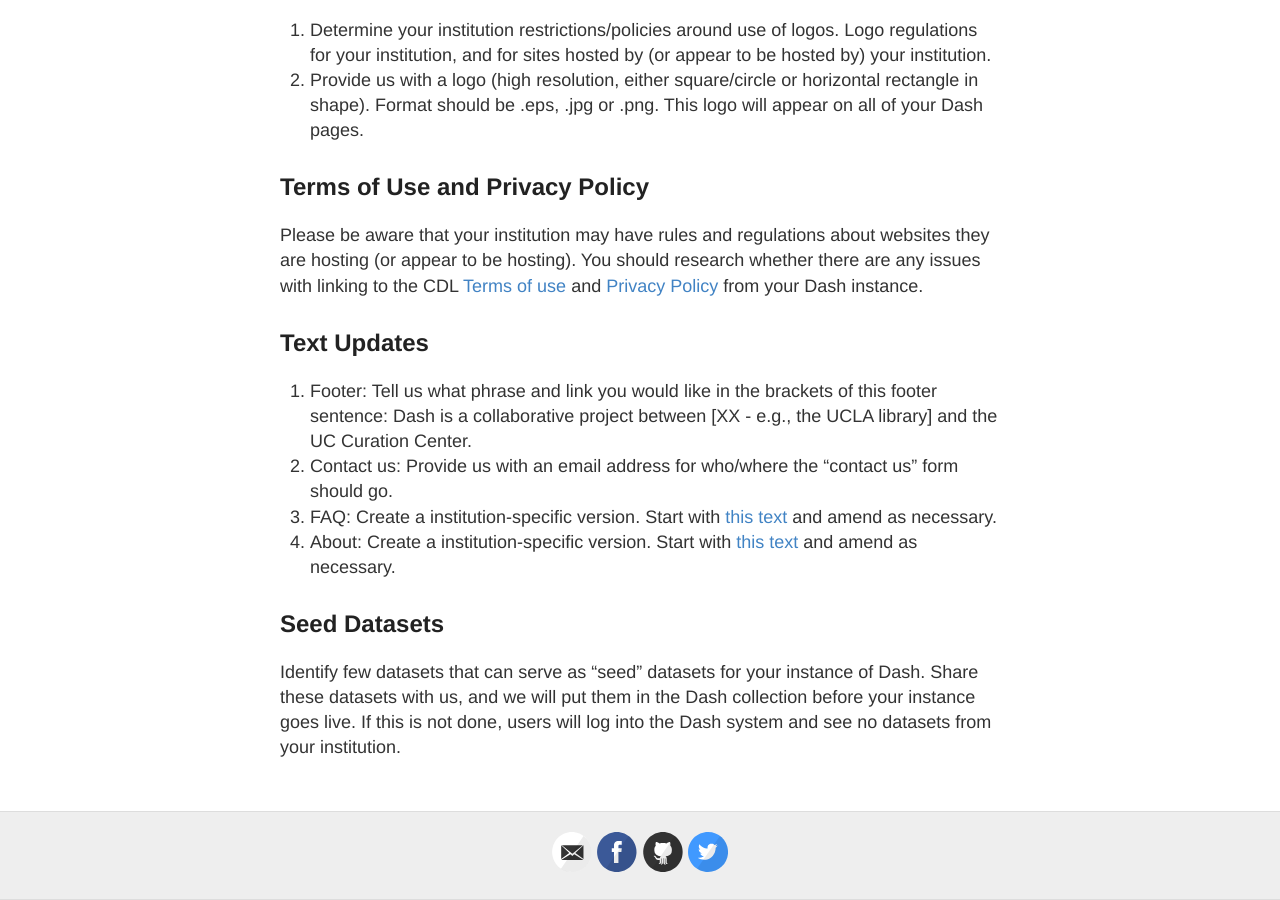
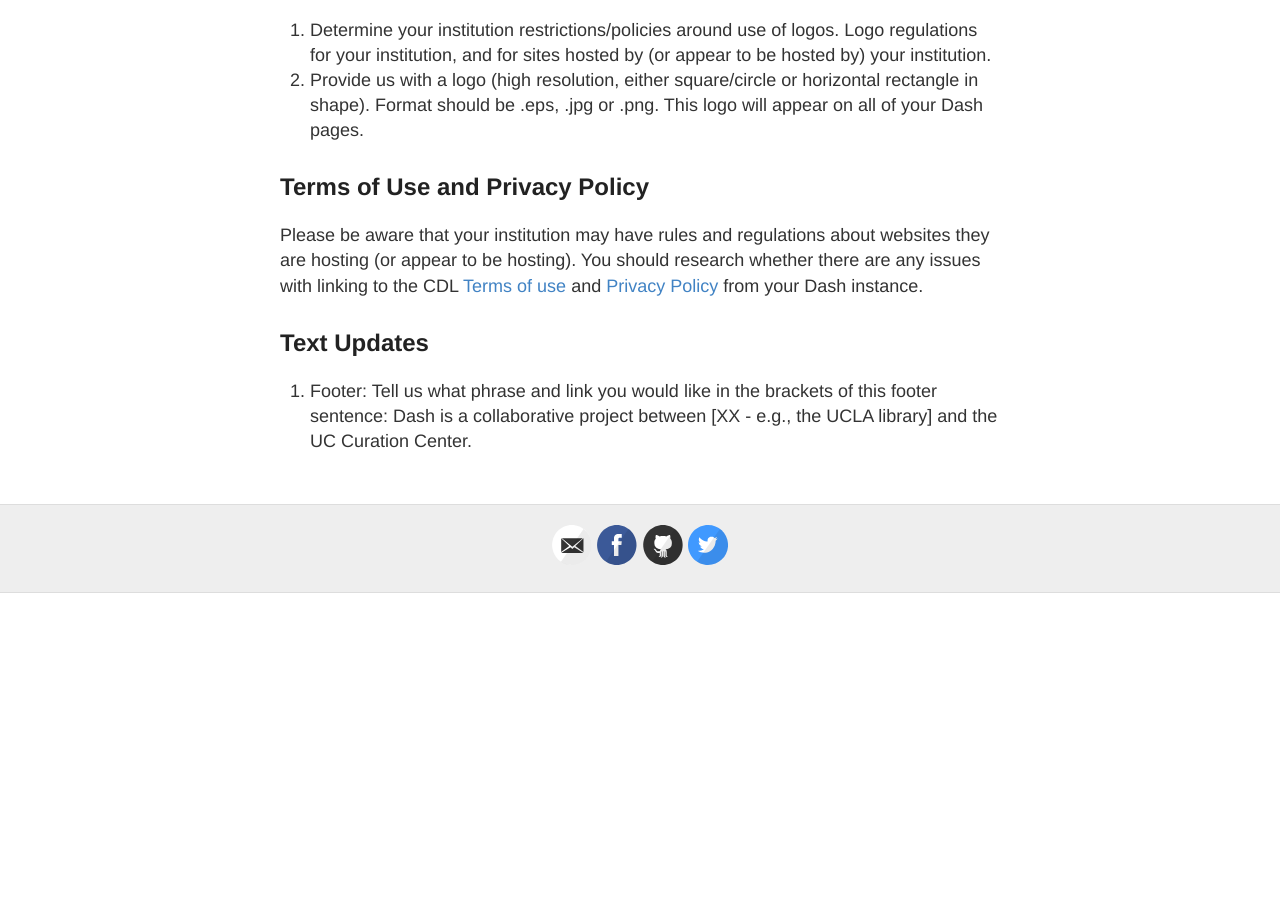
Before and after one commit to CDLUC3/dash, a Jekyll site: the page built from campus-tasks.md, in a window 1280 px wide and 900 px high, scrolled down 1636 px. Built offline with Jekyll 4.4.1, drawn with Linux system fonts in a browser that asks for light colours; after the commit the page ends 2229 px from its top, so only the background shows below that.

Commit message:
removing a few more links

```diff
--- a/campus-tasks.md
+++ b/campus-tasks.md
@@ -47,10 +47,3 @@ Please be aware that your institution may have rules and regulations about websi
 ## Text Updates
 
 1. Footer: Tell us what phrase and link you would like in the brackets of this footer sentence: Dash is a collaborative project between [XX - e.g., the UCLA library] and the UC Curation Center.
-2. Contact us: Provide us with an email address for who/where the “contact us” form should go.
-3. FAQ: Create a institution-specific version. Start with [this text]({{ site.baseurl }}/generic-faq) and amend as necessary.
-4. About: Create a institution-specific version. Start with [this text]({{ site.baseurl }}/generic-about) and amend as necessary.
-
-## Seed Datasets
-
-Identify few datasets that can serve as "seed" datasets for your instance of Dash. Share these datasets with us, and we will put them in the Dash collection before your instance goes live. If this is not done, users will log into the Dash system and see no datasets from your institution.
--- a/index.html
+++ b/index.html
@@ -8,10 +8,10 @@ Information about the Dash project, a data sharing platform developed by the UC3
 <h2>Website Sections</h2>
 <ul>
 <li><a href="{{ site.baseurl }}/participation">Participate in Dash</a></li>
-<li><a href="{{ site.baseurl }}/site-descriptors">Site Descriptors Project</a></li>
+<!-- ><li><a href="{{ site.baseurl }}/site-descriptors">Site Descriptors Project</a></li> -->
 <li><a href="{{ site.baseurl }}/sloan-project">Sloan-funded Dash work</a></li>
 <li><a href="{{ site.baseurl }}/help">Help using Dash</a></li>
-<li><a href="{{ site.baseurl }}/operations">Operations documents</a></li>
+<!-- ><li><a href="{{ site.baseurl }}/operations">Operations documents</a></li> -->
 </ul>
 
 
```
Also changed, not shown: help.md (+0 -4 lines), Gemfile.lock.
